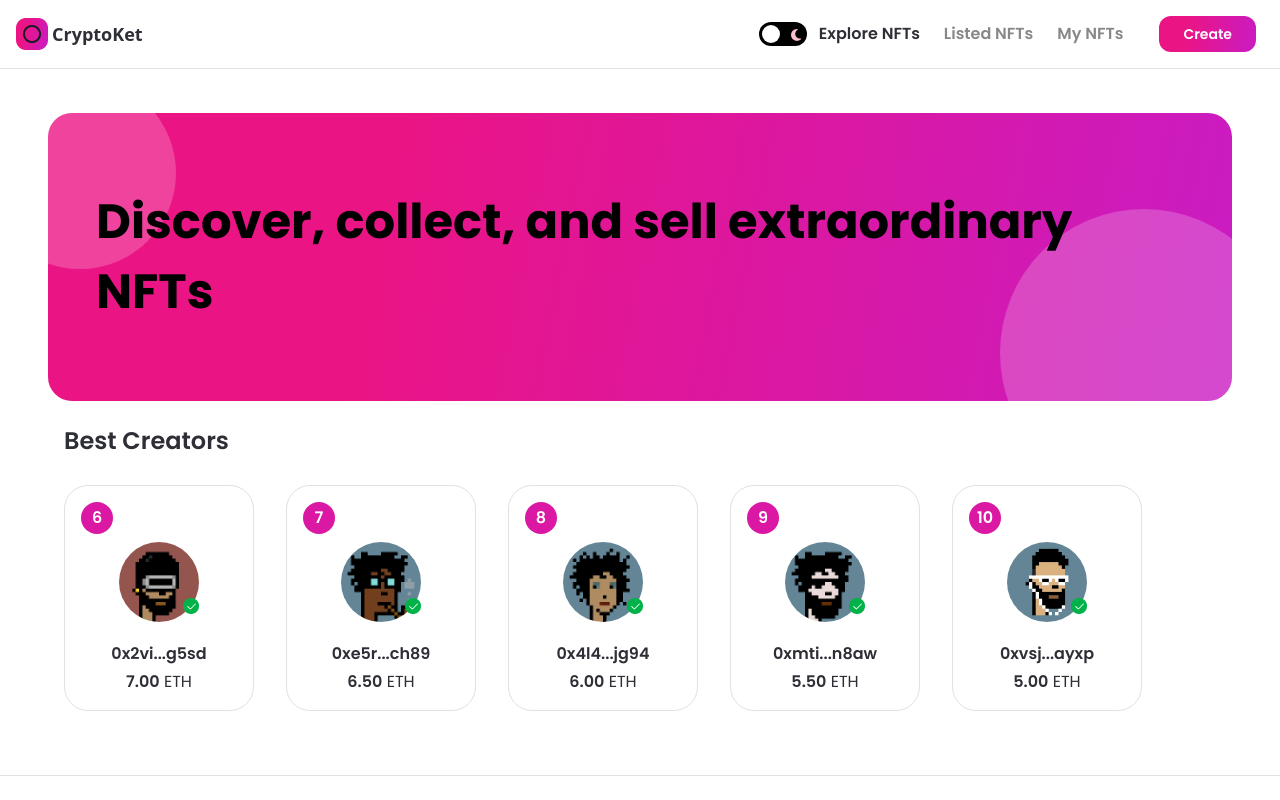
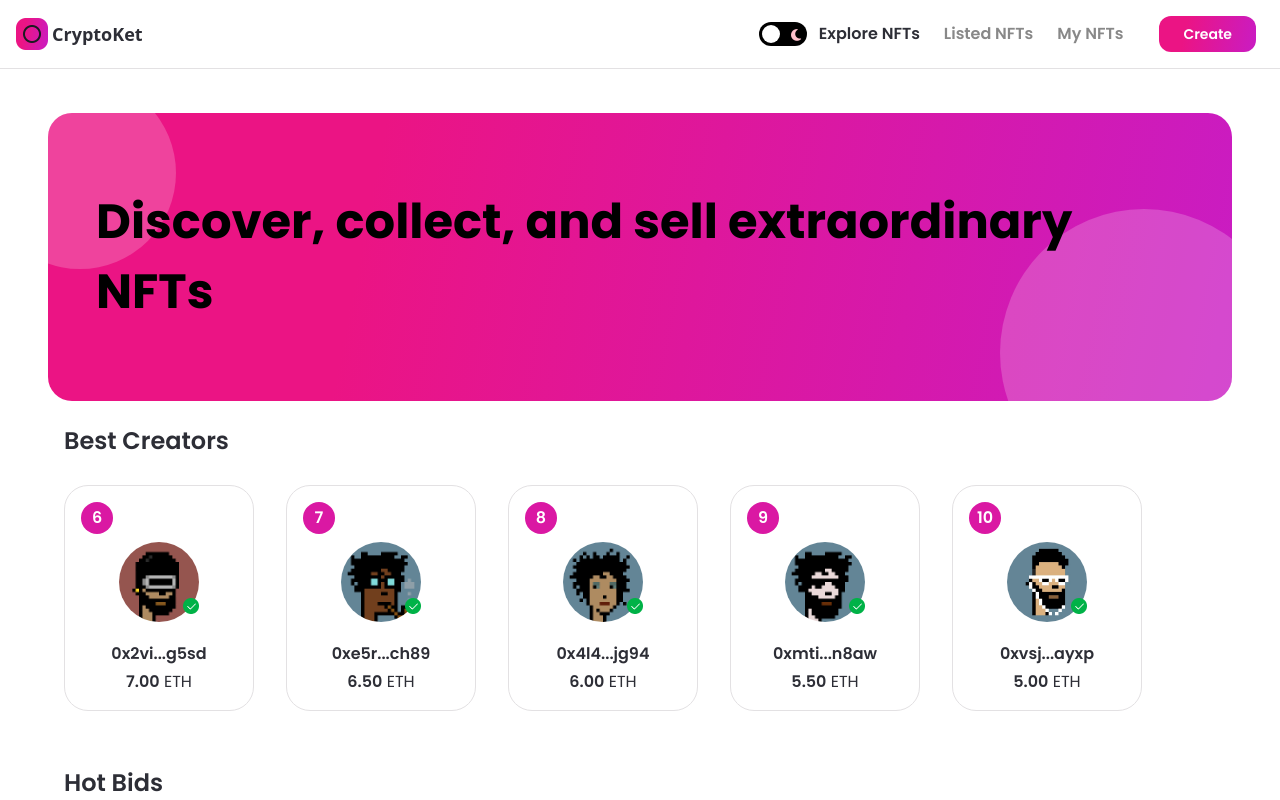
Before and after one commit to GreyRabbitty/CryptoKet-NFT-MarketPlace, a Next.js app: page / in a window 1280 px wide. Shown: the top 800 px of the page. Built offline with nearby package versions, Linux system fonts and the light colour scheme.

Commit message:
Update index.js

```diff
--- a/pages/index.js
+++ b/pages/index.js
@@ -60,14 +60,19 @@ const Home = () => {
               {!hideButtons && (
               <>
                 <div onClick={() => handleScroll('left')} className="absolute w-8 h-8 minlg:w-12 minlg:h-12 top-45 cursor-pointer left-0">
-                  <Image src={images.left} layout="fill" objectFit="contain" alt="left-arrow" className={(theme === 'light') && 'filter invert'} />
+                  <Image src={images.left} layout="fill" objectFit="contain" alt="left-arrow" className={(theme === 'light') ? 'filter invert' : ''} />
                 </div>
                 <div onClick={() => handleScroll('right')} className="absolute w-8 h-8 minlg:w-12 minlg:h-12 top-45 cursor-pointer right-0">
-                  <Image src={images.right} layout="fill" objectFit="contain" alt="right-arrow" className={(theme === 'light') && 'filter invert'} />
+                  <Image src={images.right} layout="fill" objectFit="contain" alt="right-arrow" className={(theme === 'light') ? 'filter invert' : ''} />
                 </div>
               </>
               )}
             </div>
+          </div>
+        </div>
+        <div className="mt-10">
+          <div className="flexBetween mx-4 ms:mx-0 minlg:mx-8 sm:flex-col sm:items-start">
+            <h1 className="flex-1 font-poppins dark:text-white text-nft-black-1 text-2xl minlg:text-4xl font-semibold sm:mb-4">Hot Bids</h1>
           </div>
         </div>
       </div>
```
